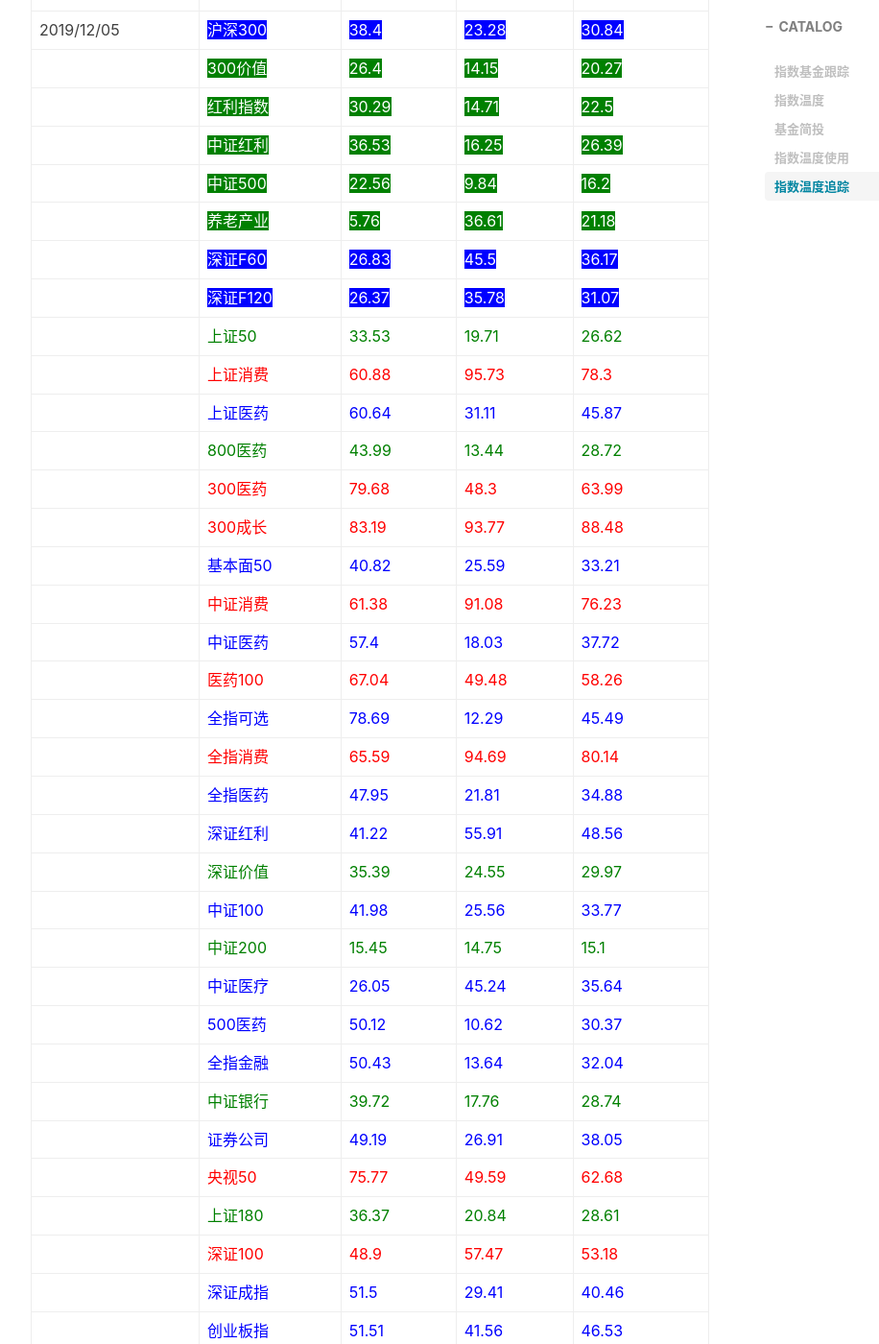
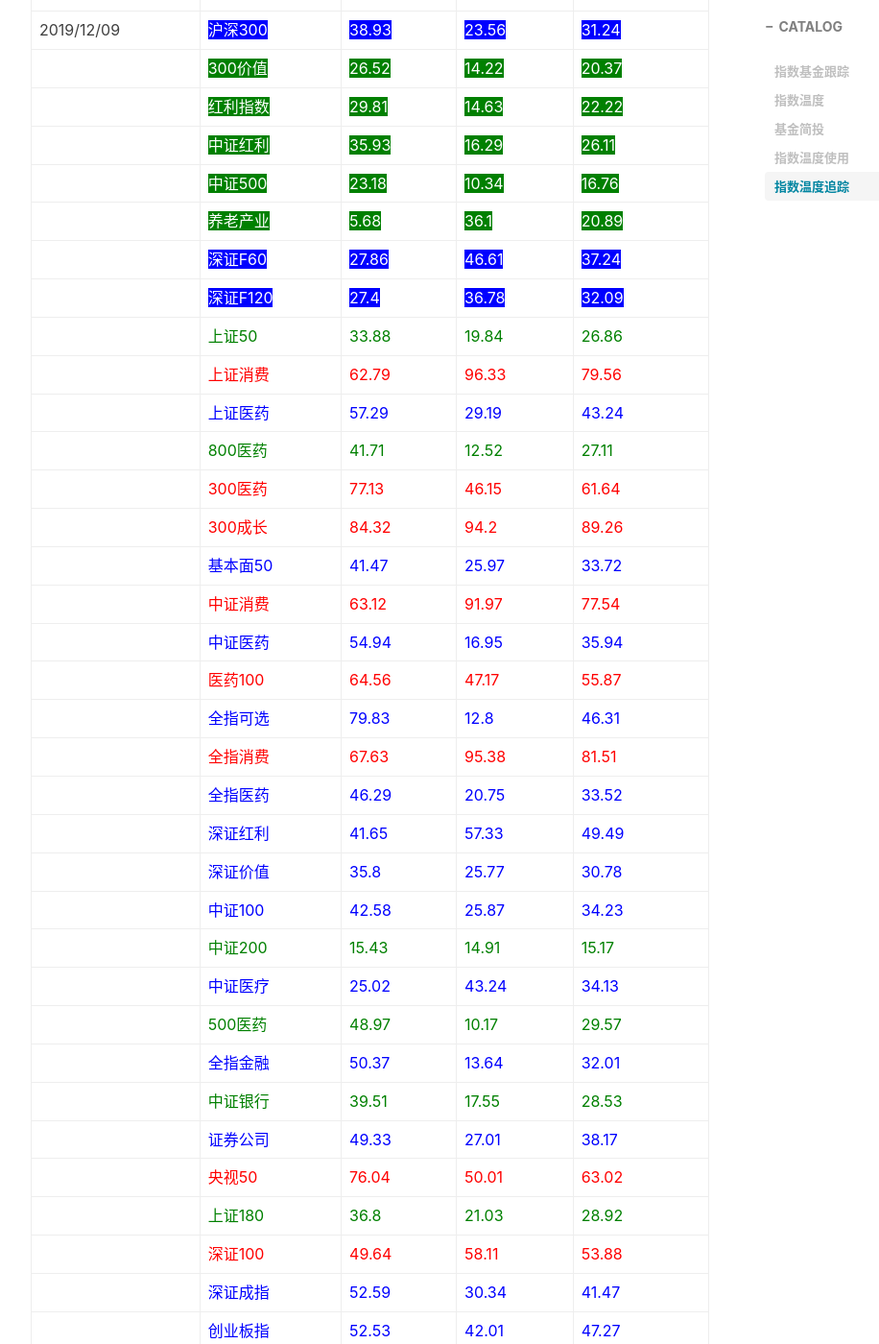
Before and after one commit to shoppingwang/shoppingwang.github.io, a Jekyll site: the page built from _posts/2019-11-09-indices-temperature.md, in a window 1280 px wide and 1400 px high, scrolled down 2664 px. Shown: the whole window at 96% size, without its empty margins (233-1149 px from the left). Built offline with Jekyll 4.4.1, drawn with Linux system fonts in a browser that asks for light colours; nearby versions of some CDN libraries; comment, search, counter and statistics services are not loaded.

Commit message:
add index temperature

```diff
--- a/_posts/2019-11-09-indices-temperature.md
+++ b/_posts/2019-11-09-indices-temperature.md
@@ -77,6 +77,41 @@ tags:
 
 | 日期 | 指数名称 | PE温度 | PB温度 | 指数温度 |
 | --- | --- | --- | --- | --- |
+|2019/12/09|<span style="color: white; background-color: blue;">沪深300</span>|<span style="color: white; background-color: blue;">38.93</span>|<span style="color: white; background-color: blue;">23.56</span>|<span style="color: white; background-color: blue;">31.24</span>|
+||<span style="color: white; background-color: green;">300价值</span>|<span style="color: white; background-color: green;">26.52</span>|<span style="color: white; background-color: green;">14.22</span>|<span style="color: white; background-color: green;">20.37</span>|
+||<span style="color: white; background-color: green;">红利指数</span>|<span style="color: white; background-color: green;">29.81</span>|<span style="color: white; background-color: green;">14.63</span>|<span style="color: white; background-color: green;">22.22</span>|
+||<span style="color: white; background-color: green;">中证红利</span>|<span style="color: white; background-color: green;">35.93</span>|<span style="color: white; background-color: green;">16.29</span>|<span style="color: white; background-color: green;">26.11</span>|
+||<span style="color: white; background-color: green;">中证500</span>|<span style="color: white; background-color: green;">23.18</span>|<span style="color: white; background-color: green;">10.34</span>|<span style="color: white; background-color: green;">16.76</span>|
+||<span style="color: white; background-color: green;">养老产业</span>|<span style="color: white; background-color: green;">5.68</span>|<span style="color: white; background-color: green;">36.1</span>|<span style="color: white; background-color: green;">20.89</span>|
+||<span style="color: white; background-color: blue;">深证F60</span>|<span style="color: white; background-color: blue;">27.86</span>|<span style="color: white; background-color: blue;">46.61</span>|<span style="color: white; background-color: blue;">37.24</span>|
+||<span style="color: white; background-color: blue;">深证F120</span>|<span style="color: white; background-color: blue;">27.4</span>|<span style="color: white; background-color: blue;">36.78</span>|<span style="color: white; background-color: blue;">32.09</span>|
+||<span style="color: green;">上证50</span>|<span style="color: green;">33.88</span>|<span style="color: green;">19.84</span>|<span style="color: green;">26.86</span>|
+||<span style="color: red;">上证消费</span>|<span style="color: red;">62.79</span>|<span style="color: red;">96.33</span>|<span style="color: red;">79.56</span>|
+||<span style="color: blue;">上证医药</span>|<span style="color: blue;">57.29</span>|<span style="color: blue;">29.19</span>|<span style="color: blue;">43.24</span>|
+||<span style="color: green;">800医药</span>|<span style="color: green;">41.71</span>|<span style="color: green;">12.52</span>|<span style="color: green;">27.11</span>|
+||<span style="color: red;">300医药</span>|<span style="color: red;">77.13</span>|<span style="color: red;">46.15</span>|<span style="color: red;">61.64</span>|
+||<span style="color: red;">300成长</span>|<span style="color: red;">84.32</span>|<span style="color: red;">94.2</span>|<span style="color: red;">89.26</span>|
+||<span style="color: blue;">基本面50</span>|<span style="color: blue;">41.47</span>|<span style="color: blue;">25.97</span>|<span style="color: blue;">33.72</span>|
+||<span style="color: red;">中证消费</span>|<span style="color: red;">63.12</span>|<span style="color: red;">91.97</span>|<span style="color: red;">77.54</span>|
+||<span style="color: blue;">中证医药</span>|<span style="color: blue;">54.94</span>|<span style="color: blue;">16.95</span>|<span style="color: blue;">35.94</span>|
+||<span style="color: red;">医药100</span>|<span style="color: red;">64.56</span>|<span style="color: red;">47.17</span>|<span style="color: red;">55.87</span>|
+||<span style="color: blue;">全指可选</span>|<span style="color: blue;">79.83</span>|<span style="color: blue;">12.8</span>|<span style="color: blue;">46.31</span>|
+||<span style="color: red;">全指消费</span>|<span style="color: red;">67.63</span>|<span style="color: red;">95.38</span>|<span style="color: red;">81.51</span>|
+||<span style="color: blue;">全指医药</span>|<span style="color: blue;">46.29</span>|<span style="color: blue;">20.75</span>|<span style="color: blue;">33.52</span>|
+||<span style="color: blue;">深证红利</span>|<span style="color: blue;">41.65</span>|<span style="color: blue;">57.33</span>|<span style="color: blue;">49.49</span>|
+||<span style="color: blue;">深证价值</span>|<span style="color: blue;">35.8</span>|<span style="color: blue;">25.77</span>|<span style="color: blue;">30.78</span>|
+||<span style="color: blue;">中证100</span>|<span style="color: blue;">42.58</span>|<span style="color: blue;">25.87</span>|<span style="color: blue;">34.23</span>|
+||<span style="color: green;">中证200</span>|<span style="color: green;">15.43</span>|<span style="color: green;">14.91</span>|<span style="color: green;">15.17</span>|
+||<span style="color: blue;">中证医疗</span>|<span style="color: blue;">25.02</span>|<span style="color: blue;">43.24</span>|<span style="color: blue;">34.13</span>|
+||<span style="color: green;">500医药</span>|<span style="color: green;">48.97</span>|<span style="color: green;">10.17</span>|<span style="color: green;">29.57</span>|
+||<span style="color: blue;">全指金融</span>|<span style="color: blue;">50.37</span>|<span style="color: blue;">13.64</span>|<span style="color: blue;">32.01</span>|
+||<span style="color: green;">中证银行</span>|<span style="color: green;">39.51</span>|<span style="color: green;">17.55</span>|<span style="color: green;">28.53</span>|
+||<span style="color: blue;">证券公司</span>|<span style="color: blue;">49.33</span>|<span style="color: blue;">27.01</span>|<span style="color: blue;">38.17</span>|
+||<span style="color: red;">央视50</span>|<span style="color: red;">76.04</span>|<span style="color: red;">50.01</span>|<span style="color: red;">63.02</span>|
+||<span style="color: green;">上证180</span>|<span style="color: green;">36.8</span>|<span style="color: green;">21.03</span>|<span style="color: green;">28.92</span>|
+||<span style="color: red;">深证100</span>|<span style="color: red;">49.64</span>|<span style="color: red;">58.11</span>|<span style="color: red;">53.88</span>|
+||<span style="color: blue;">深证成指</span>|<span style="color: blue;">52.59</span>|<span style="color: blue;">30.34</span>|<span style="color: blue;">41.47</span>|
+||<span style="color: blue;">创业板指</span>|<span style="color: blue;">52.53</span>|<span style="color: blue;">42.01</span>|<span style="color: blue;">47.27</span>|
 |2019/12/05|<span style="color: white; background-color: blue;">沪深300</span>|<span style="color: white; background-color: blue;">38.4</span>|<span style="color: white; background-color: blue;">23.28</span>|<span style="color: white; background-color: blue;">30.84</span>|
 ||<span style="color: white; background-color: green;">300价值</span>|<span style="color: white; background-color: green;">26.4</span>|<span style="color: white; background-color: green;">14.15</span>|<span style="color: white; background-color: green;">20.27</span>|
 ||<span style="color: white; background-color: green;">红利指数</span>|<span style="color: white; background-color: green;">30.29</span>|<span style="color: white; background-color: green;">14.71</span>|<span style="color: white; background-color: green;">22.5</span>|
@@ -85,33 +120,6 @@ tags:
 ||<span style="color: white; background-color: green;">养老产业</span>|<span style="color: white; background-color: green;">5.76</span>|<span style="color: white; background-color: green;">36.61</span>|<span style="color: white; background-color: green;">21.18</span>|
 ||<span style="color: white; background-color: blue;">深证F60</span>|<span style="color: white; background-color: blue;">26.83</span>|<span style="color: white; background-color: blue;">45.5</span>|<span style="color: white; background-color: blue;">36.17</span>|
 ||<span style="color: white; background-color: blue;">深证F120</span>|<span style="color: white; background-color: blue;">26.37</span>|<span style="color: white; background-color: blue;">35.78</span>|<span style="color: white; background-color: blue;">31.07</span>|
-||<span style="color: green;">上证50</span>|<span style="color: green;">33.53</span>|<span style="color: green;">19.71</span>|<span style="color: green;">26.62</span>|
-||<span style="color: red;">上证消费</span>|<span style="color: red;">60.88</span>|<span style="color: red;">95.73</span>|<span style="color: red;">78.3</span>|
-||<span style="color: blue;">上证医药</span>|<span style="color: blue;">60.64</span>|<span style="color: blue;">31.11</span>|<span style="color: blue;">45.87</span>|
-||<span style="color: green;">800医药</span>|<span style="color: green;">43.99</span>|<span style="color: green;">13.44</span>|<span style="color: green;">28.72</span>|
-||<span style="color: red;">300医药</span>|<span style="color: red;">79.68</span>|<span style="color: red;">48.3</span>|<span style="color: red;">63.99</span>|
-||<span style="color: red;">300成长</span>|<span style="color: red;">83.19</span>|<span style="color: red;">93.77</span>|<span style="color: red;">88.48</span>|
-||<span style="color: blue;">基本面50</span>|<span style="color: blue;">40.82</span>|<span style="color: blue;">25.59</span>|<span style="color: blue;">33.21</span>|
-||<span style="color: red;">中证消费</span>|<span style="color: red;">61.38</span>|<span style="color: red;">91.08</span>|<span style="color: red;">76.23</span>|
-||<span style="color: blue;">中证医药</span>|<span style="color: blue;">57.4</span>|<span style="color: blue;">18.03</span>|<span style="color: blue;">37.72</span>|
-||<span style="color: red;">医药100</span>|<span style="color: red;">67.04</span>|<span style="color: red;">49.48</span>|<span style="color: red;">58.26</span>|
-||<span style="color: blue;">全指可选</span>|<span style="color: blue;">78.69</span>|<span style="color: blue;">12.29</span>|<span style="color: blue;">45.49</span>|
-||<span style="color: red;">全指消费</span>|<span style="color: red;">65.59</span>|<span style="color: red;">94.69</span>|<span style="color: red;">80.14</span>|
-||<span style="color: blue;">全指医药</span>|<span style="color: blue;">47.95</span>|<span style="color: blue;">21.81</span>|<span style="color: blue;">34.88</span>|
-||<span style="color: blue;">深证红利</span>|<span style="color: blue;">41.22</span>|<span style="color: blue;">55.91</span>|<span style="color: blue;">48.56</span>|
-||<span style="color: green;">深证价值</span>|<span style="color: green;">35.39</span>|<span style="color: green;">24.55</span>|<span style="color: green;">29.97</span>|
-||<span style="color: blue;">中证100</span>|<span style="color: blue;">41.98</span>|<span style="color: blue;">25.56</span>|<span style="color: blue;">33.77</span>|
-||<span style="color: green;">中证200</span>|<span style="color: green;">15.45</span>|<span style="color: green;">14.75</span>|<span style="color: green;">15.1</span>|
-||<span style="color: blue;">中证医疗</span>|<span style="color: blue;">26.05</span>|<span style="color: blue;">45.24</span>|<span style="color: blue;">35.64</span>|
-||<span style="color: blue;">500医药</span>|<span style="color: blue;">50.12</span>|<span style="color: blue;">10.62</span>|<span style="color: blue;">30.37</span>|
-||<span style="color: blue;">全指金融</span>|<span style="color: blue;">50.43</span>|<span style="color: blue;">13.64</span>|<span style="color: blue;">32.04</span>|
-||<span style="color: green;">中证银行</span>|<span style="color: green;">39.72</span>|<span style="color: green;">17.76</span>|<span style="color: green;">28.74</span>|
-||<span style="color: blue;">证券公司</span>|<span style="color: blue;">49.19</span>|<span style="color: blue;">26.91</span>|<span style="color: blue;">38.05</span>|
-||<span style="color: red;">央视50</span>|<span style="color: red;">75.77</span>|<span style="color: red;">49.59</span>|<span style="color: red;">62.68</span>|
-||<span style="color: green;">上证180</span>|<span style="color: green;">36.37</span>|<span style="color: green;">20.84</span>|<span style="color: green;">28.61</span>|
-||<span style="color: red;">深证100</span>|<span style="color: red;">48.9</span>|<span style="color: red;">57.47</span>|<span style="color: red;">53.18</span>|
-||<span style="color: blue;">深证成指</span>|<span style="color: blue;">51.5</span>|<span style="color: blue;">29.41</span>|<span style="color: blue;">40.46</span>|
-||<span style="color: blue;">创业板指</span>|<span style="color: blue;">51.51</span>|<span style="color: blue;">41.56</span>|<span style="color: blue;">46.53</span>|
 |2019/11/27|<span style="color: white; background-color: blue;">沪深300</span>|<span style="color: white; background-color: blue;">38.63</span>|<span style="color: white; background-color: blue;">23.59</span>|<span style="color: white; background-color: blue;">31.11</span>|
 ||<span style="color: white; background-color: green;">300价值</span>|<span style="color: white; background-color: green;">27.24</span>|<span style="color: white; background-color: green;">14.59</span>|<span style="color: white; background-color: green;">20.92</span>|
 ||<span style="color: white; background-color: green;">红利指数</span>|<span style="color: white; background-color: green;">31.74</span>|<span style="color: white; background-color: green;">15.35</span>|<span style="color: white; background-color: green;">23.55</span>|
```
